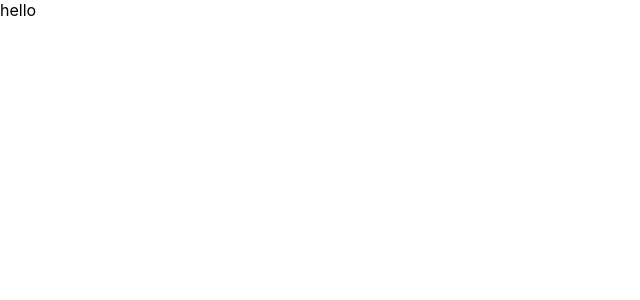
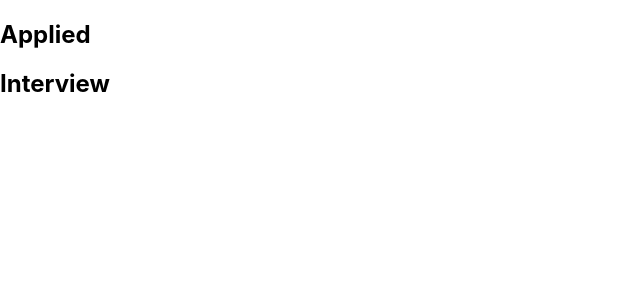
Before and after one commit to m-kwon/Job-Hunt-Log, a React (Create React App) app in the folder client/: page / in a window 1280 px wide. Shown: the top 300 px of the page, without its empty margins (0-640 px from the left). Built offline with nearby package versions, Linux system fonts and the light colour scheme.

Commit message:
Implemented simple components to create a basic layout

```diff
--- a/client/src/components/App.js
+++ b/client/src/components/App.js
@@ -1,9 +1,11 @@
+import React from 'react';
+import Board from './Board';
 import './App.css';
 
 const App = () => {
   return (
     <>
-      <div>hello</div>
+      <Board />
     </>
   );
 };
--- /dev/null
+++ b/client/src/components/Board/index.js
@@ -0,0 +1,13 @@
+import React from 'react';
+import List from '../List';
+
+const Board = () => {
+  return (
+    <div className="board">
+      <List listName="Applied" />
+      <List listName="Interview" />
+    </div>
+  );
+};
+
+export default Board;
--- /dev/null
+++ b/client/src/components/Card/index.js
@@ -0,0 +1,15 @@
+import React from 'react';
+
+const Card = ({ card }) => {
+  return (
+    <div className="card">
+      <h3>{card.title}</h3>
+      <p>{card.company}</p>
+      <a href={card.job_url} target="_blank" rel="noopener noreferrer">
+        Job Link
+      </a>
+    </div>
+  );
+};
+
+export default Card;
--- /dev/null
+++ b/client/src/components/List/index.js
@@ -0,0 +1,20 @@
+import React from 'react';
+import { useSelector } from 'react-redux';
+import Card from '../Card';
+
+const List = ({ listName }) => {
+  const cards = useSelector((state) => state.jobApplications.applications.filter((app) => app.list === listName));
+
+  return (
+    <div className="list">
+      <h2>{listName}</h2>
+      <div className="card-list">
+        {cards.map((card) => (
+          <Card key={card.id} card={card} />
+        ))}
+      </div>
+    </div>
+  );
+};
+
+export default List;
```
Also changed, not shown: client/src/components/Board/styles.js (added), client/src/components/Card/styles.js (added), client/src/components/List/styles.js (added).
